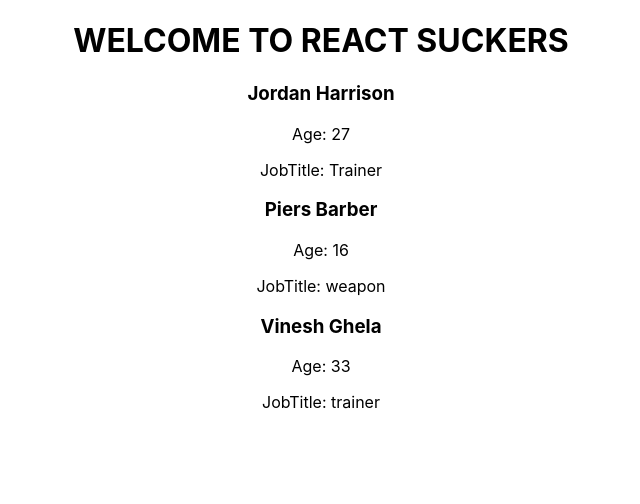
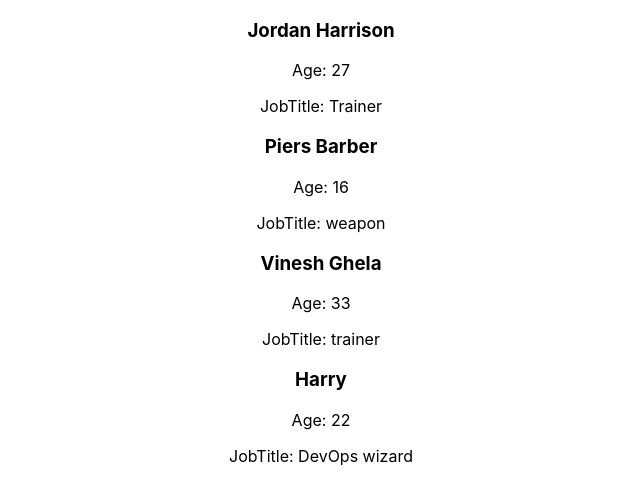
Before and after one commit to JHarry444/BAE-React, a React (Create React App) app: page / in a window 1280 px wide. Shown: the top 504 px of the page, without its empty margins (319-959 px from the left). Built offline with nearby package versions, Linux system fonts and the light colour scheme.

Commit message:
added props example

```diff
--- a/package.json
+++ b/package.json
@@ -6,6 +6,7 @@
     "@testing-library/jest-dom": "^5.12.0",
     "@testing-library/react": "^11.2.6",
     "@testing-library/user-event": "^12.8.3",
+    "prop-types": "^15.7.2",
     "react": "^17.0.2",
     "react-dom": "^17.0.2",
     "react-scripts": "4.0.3",
@@ -15,7 +16,8 @@
     "start": "react-scripts start",
     "build": "react-scripts build",
     "test": "react-scripts test",
-    "eject": "react-scripts eject"
+    "eject": "react-scripts eject",
+    "piers": "echo 'is a weapon'"
   },
   "eslintConfig": {
     "extends": [
--- a/src/App.js
+++ b/src/App.js
@@ -1,23 +1,20 @@
-import trainers from './trainers.json';
+import trainersJSON from './trainers.json';
 import './App.css';
 import Heading from './Heading';
+import Component from './Component';
+import Trainer from './Trainer';
 
 function App() {
 
-  const trainersAsHTML = trainers.map(trainer => {
-    return (
-      <div>
-        <h3>{trainer.name}</h3>
-        <p>Age: {trainer.age}</p>
-        <p>JobTitle: {trainer.jobTitle}</p>
-      </div>
-    );
-  });
+  const trainers = trainersJSON.map(trainer => <Trainer name={trainer.name} age={trainer.age} jobTitle = {trainer.jobTitle}/>);
 
   return (
     <div className="App">
-      <Heading/>
-      { trainersAsHTML }
+      {/* <Heading/> */}
+      {/* { <Trainer name="JH" age={27} jobTitle="Weapon"/> } */}
+      {trainers}
+      <Trainer/>
+      {/* <Component/> */}
     </div>
   );
 }
--- /dev/null
+++ b/src/Component.jsx
@@ -0,0 +1,5 @@
+// <p> Hello, world! </p>
+
+const Component = () => <p>Hello, World!</p>;
+
+export default Component;
--- /dev/null
+++ b/src/Trainer.jsx
@@ -0,0 +1,26 @@
+import PropTypes from 'prop-types';
+
+const Trainer = (props) => {
+    console.log("PROPS: ", props);
+    return (
+        <div>
+            <h3>{props.name}</h3>
+            <p>Age: {props.age}</p>
+            <p>JobTitle: {props.jobTitle}</p>
+        </div>
+    );
+}
+
+export default Trainer;
+
+Trainer.defaultProps = {
+    name: "Harry",
+    age: 22,
+    jobTitle: "DevOps wizard"
+}
+
+Trainer.propTypes = {
+    name: PropTypes.string.isRequired,
+    age: PropTypes.number.isRequired,
+    jobTitle: PropTypes.string.isRequired
+}
```
